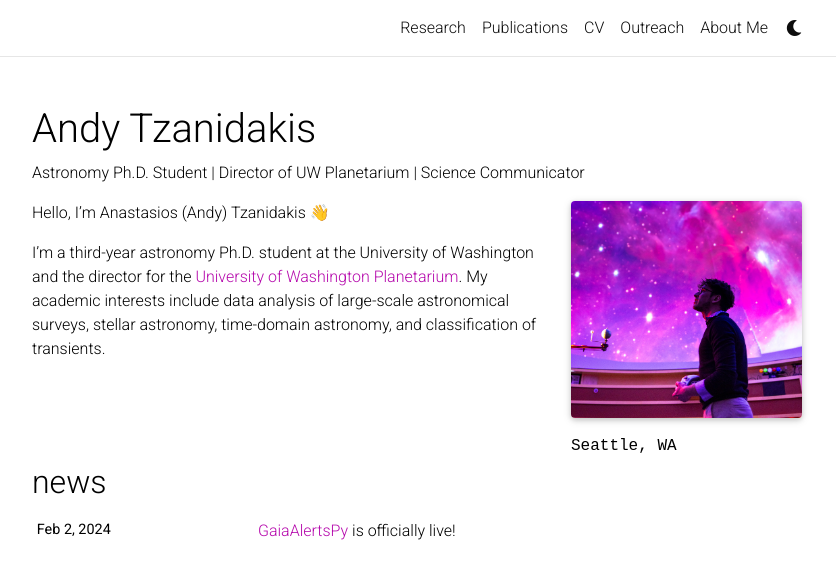
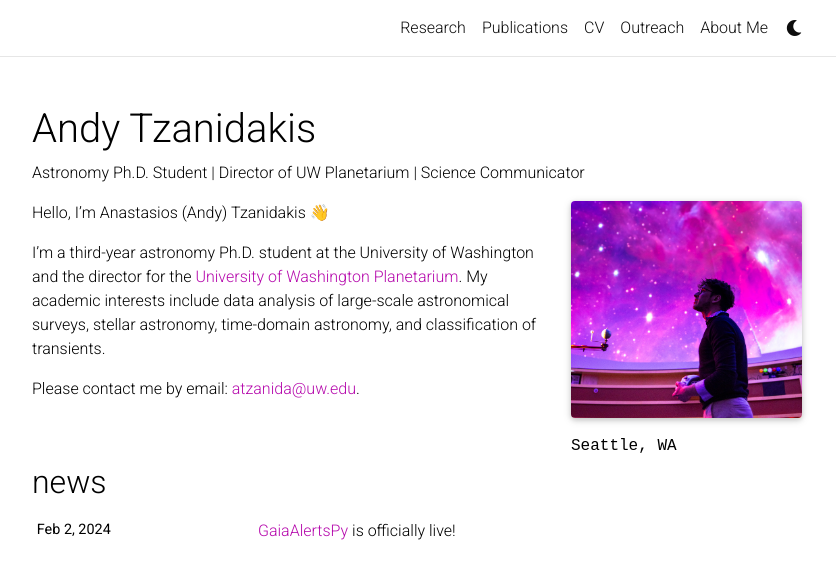
Before and after one commit to AndyTza/andytza.github.io, a Jekyll site: the page built from _pages/about.md, in a window 1280 px wide, cut to the strip 0-565 px from the top of the page. Shown: the whole strip, without its empty margins (223-1059 px from the left). Built offline with Jekyll 4.4.1, drawn with Linux system fonts in a browser that asks for light colours; full-size pictures stand in for the smaller copies a plugin makes; comment, search, counter and statistics services are not loaded; a style sheet for code colours, icons or effects is not loaded.

Commit message:
added email

```diff
--- a/_pages/about.md
+++ b/_pages/about.md
@@ -19,3 +19,5 @@ Hello, I'm Anastasios (Andy) Tzanidakis 👋
 
 I'm a third-year astronomy Ph.D. student at the University of Washington and the director for the [University of Washington Planetarium](https://astro.washington.edu/uw-planetarium).
 My academic interests include data analysis of large-scale astronomical surveys,  stellar astronomy, time-domain astronomy, and classification of transients.
+
+Please contact me by email: [atzanida@uw.edu](mailto:atzanida@uw.edu).
```
Also changed, not shown: 1 other file.
